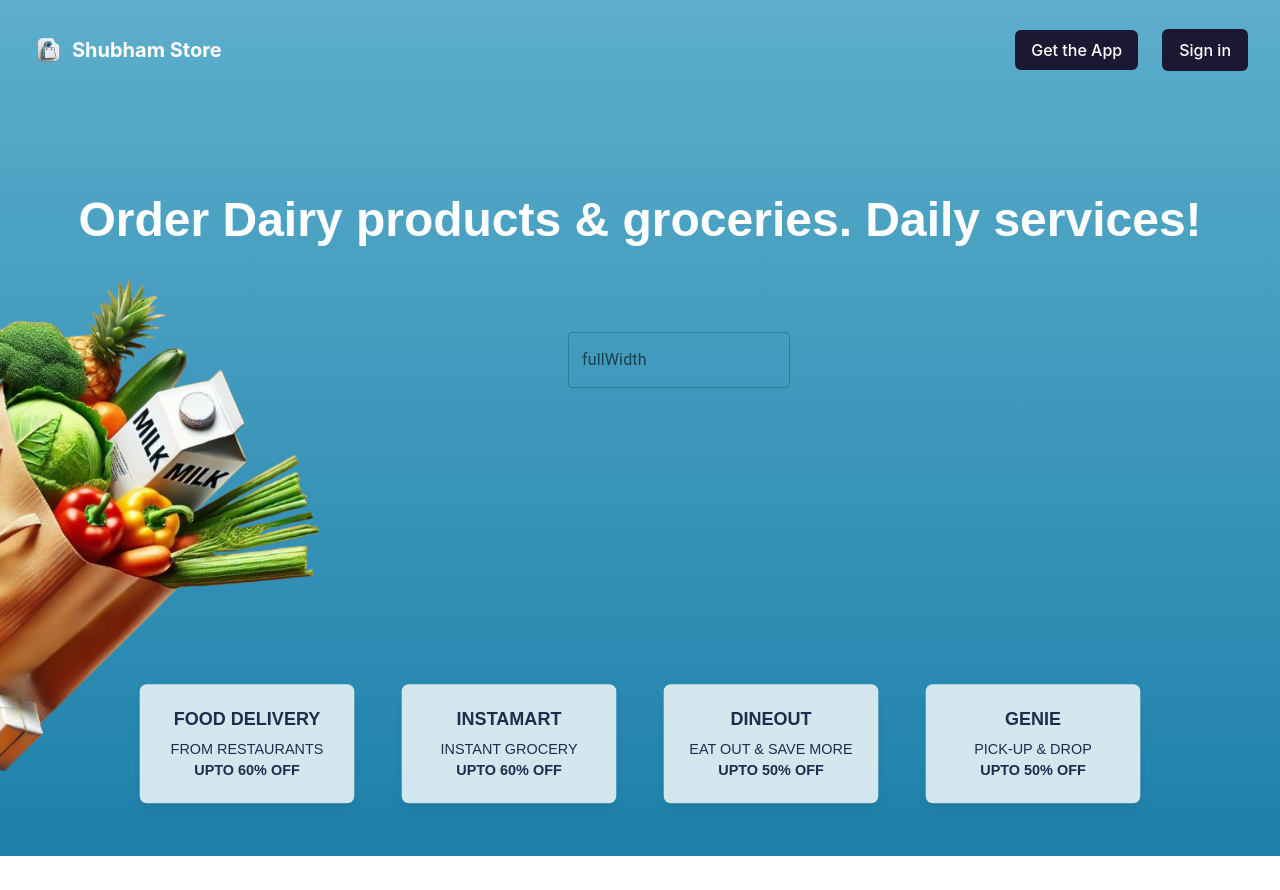
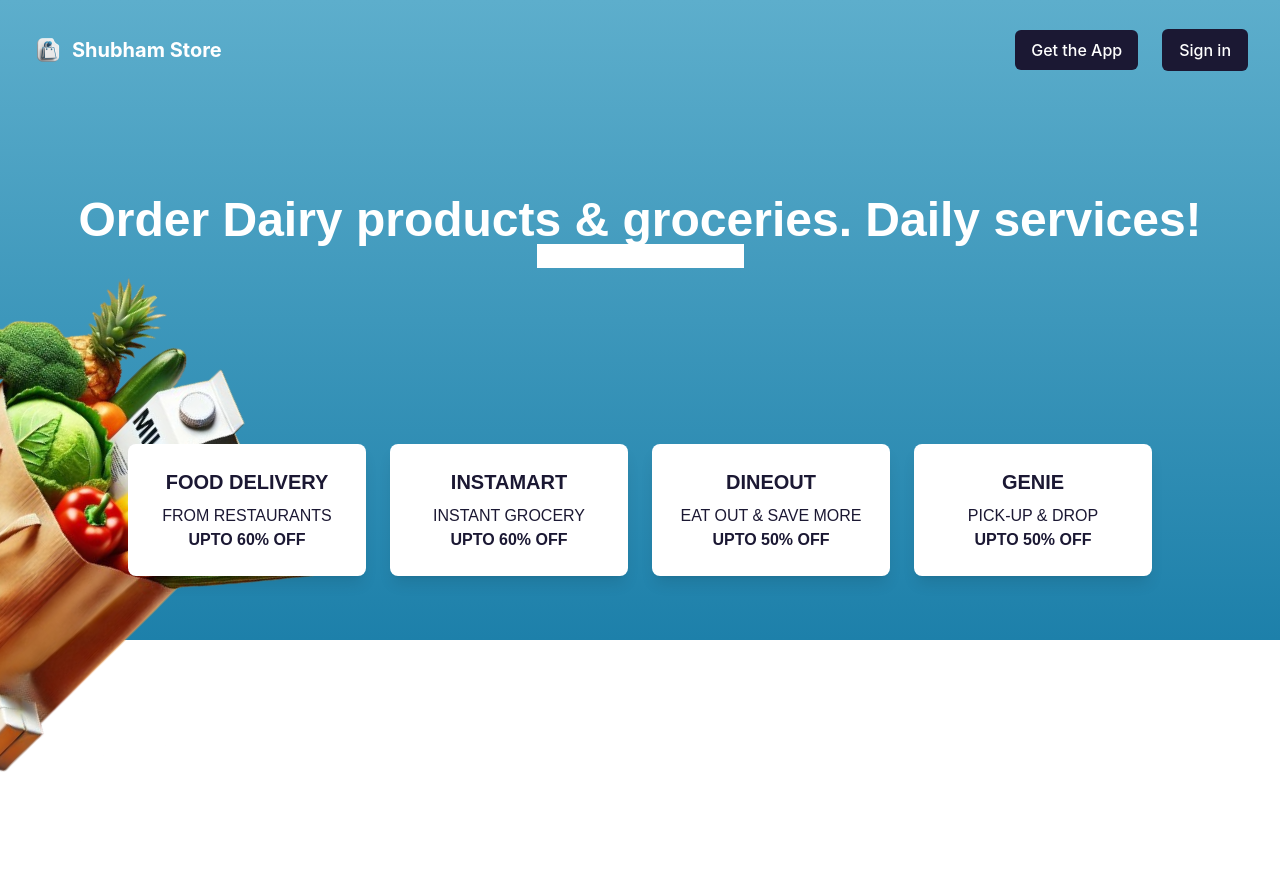
Before and after one commit to harishss20/subhamStore, a React (Vite) app in the folder client/: page / in a window 1280 px wide. Built offline with nearby package versions, Linux system fonts and the light colour scheme; a web font is replaced by a local one.

Commit message:
imput is added

```diff
--- a/client/src/App.css
+++ b/client/src/App.css
@@ -100,3 +100,5 @@ button:focus-visible {
     opacity: 1;
   }
 }
+
+/* Location input */
--- a/client/src/components/Home.jsx
+++ b/client/src/components/Home.jsx
@@ -34,18 +34,9 @@ const Home = () => {
           <h1 className="text-3xl md:text-5xl font-gilroy font-extrabold mt-8">
             Order Dairy products & groceries. Daily services!
           </h1>
-          <div className="flex mt-20 content-center">
-            <div>
-              <Box
-                component="form"
-                sx={{ "& .MuiTextField-root": { m: 1, width: "25ch" } }}
-                noValidate
-                autoComplete="off"
-              >
-                <div className="size-40">
-                  <TextField fullWidth label="fullWidth" id="fullWidth" />
-                </div>
-              </Box>
+          <div className="location-container">
+            <div className="entryArea">
+              <input type="text" required />
             </div>
           </div>
           <div
```
